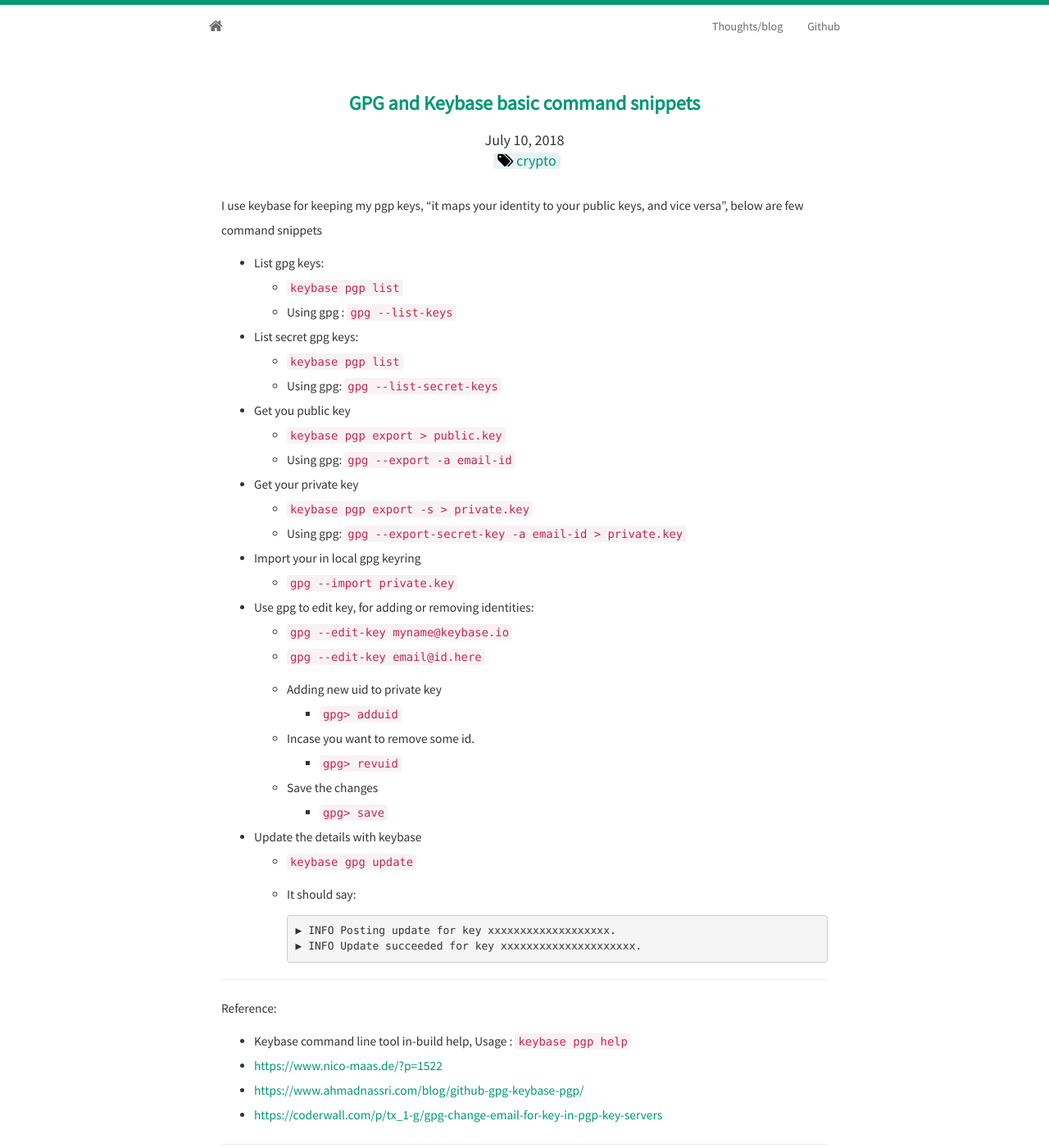
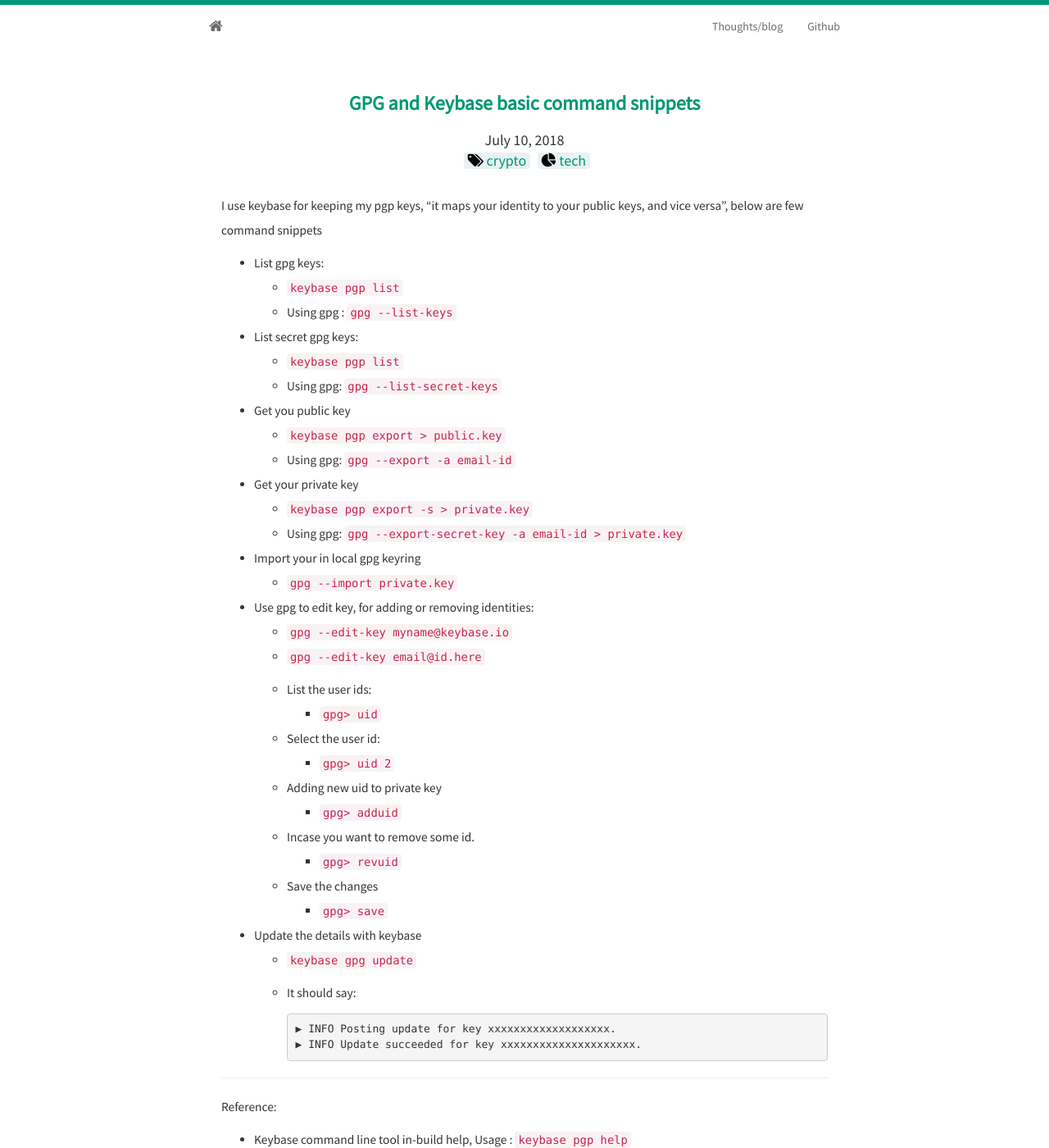
Before and after one commit to murarisumit/murarisumit.github.io, a Jekyll site: the page built from _posts/tech/2018-07-10-Basic-gpg-and-keybase-command-snippets.md, in a window 1280 px wide and 1400 px high. Shown: the whole window at 82% size. Built offline with Jekyll 4.4.1, drawn with Linux system fonts in a browser that asks for light colours; nearby versions of some CDN libraries.

Commit message:
Updated post on keybase

```diff
--- a/_posts/2018-07-10-Basic-gpg-and-keybase-command-snippets.md
+++ b/_posts/tech/2018-07-10-Basic-gpg-and-keybase-command-snippets.md
@@ -4,6 +4,8 @@
 layout: post
 tags:
 - crypto
+category:
+- tech
 ---
 
 I use keybase for keeping my pgp keys, "it maps your identity to your public keys, and vice versa", below are few command snippets
@@ -31,6 +33,12 @@
   * `gpg --edit-key myname@keybase.io`
   * `gpg --edit-key email@id.here`
 
+  * List the user ids:
+      * `gpg> uid`
+
+  * Select the user id:
+      * `gpg> uid 2`
+
   * Adding new uid to private key
     * `gpg> adduid`
 
```
